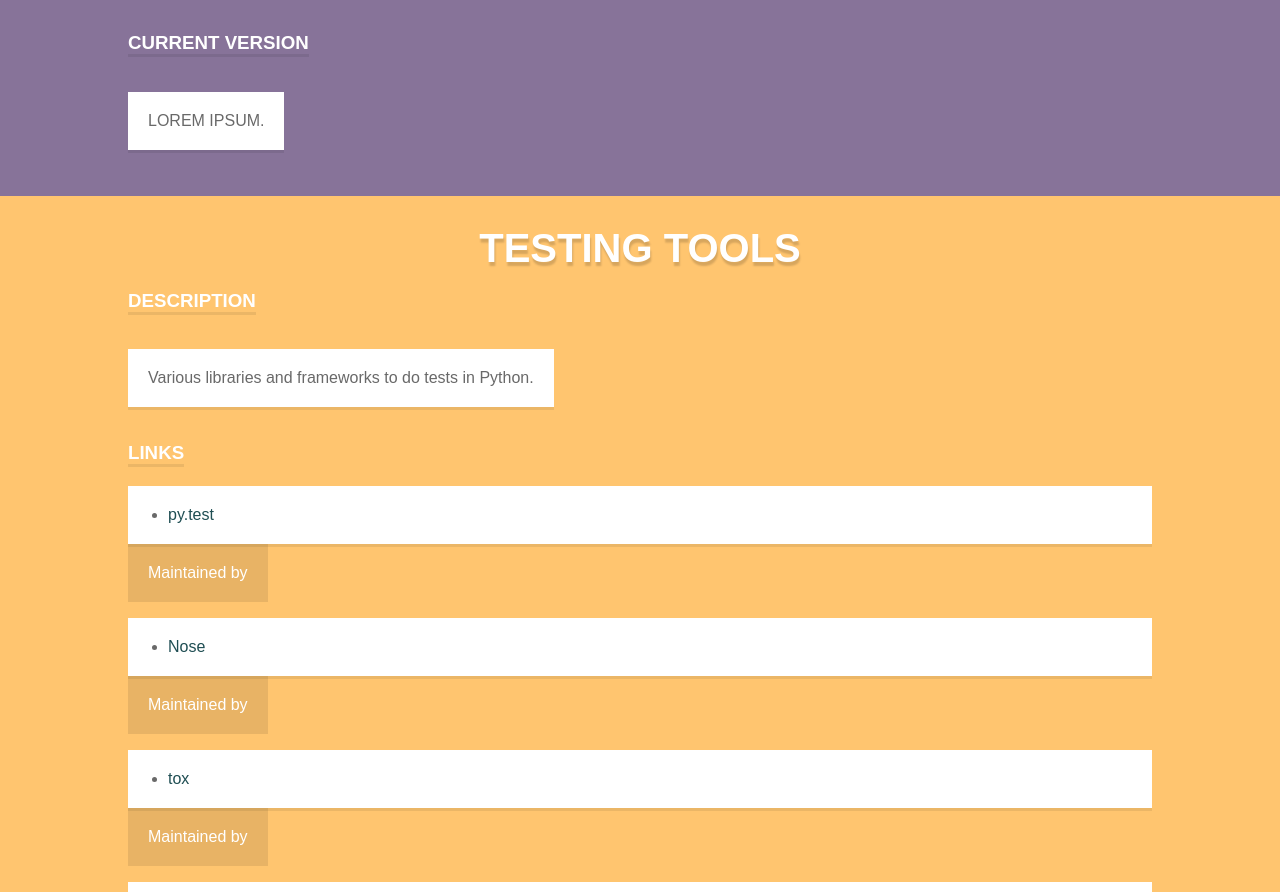
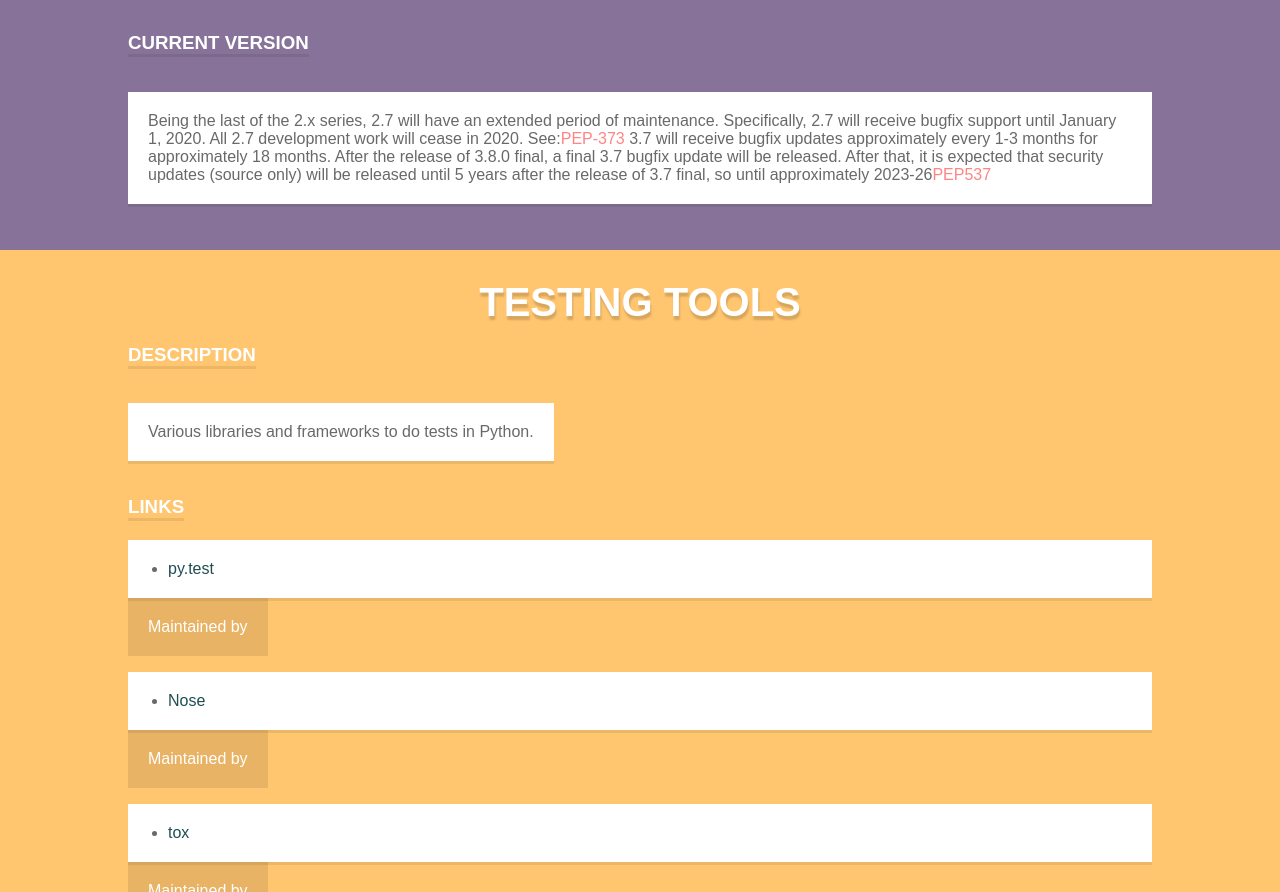
Before and after one commit to DominikWro/DominikWro.github.io, a website: page index.html in a window 1280 px wide. Shown: the part 1709-2601 px from the top of the page. Drawn offline with Linux system fonts and the light colour scheme.

Commit message:
Version Update

```diff
--- a/index.html
+++ b/index.html
@@ -105,7 +105,8 @@
 <h3>CURRENT VERSION</h3>
 
 <p>
-    LOREM IPSUM</a>.
+    Being the last of the 2.x series, 2.7 will have an extended period of maintenance. Specifically, 2.7 will receive bugfix support until January 1, 2020. All 2.7 development work will cease in 2020. See:<a href="https://www.python.org/dev/peps/pep-0373/">PEP-373</a>
+    3.7 will receive bugfix updates approximately every 1-3 months for approximately 18 months. After the release of 3.8.0 final, a final 3.7 bugfix update will be released. After that, it is expected that security updates (source only) will be released until 5 years after the release of 3.7 final, so until approximately 2023-26<a href="https://www.python.org/dev/peps/pep-0537/">PEP537</a>
 </p>
 
 
```
